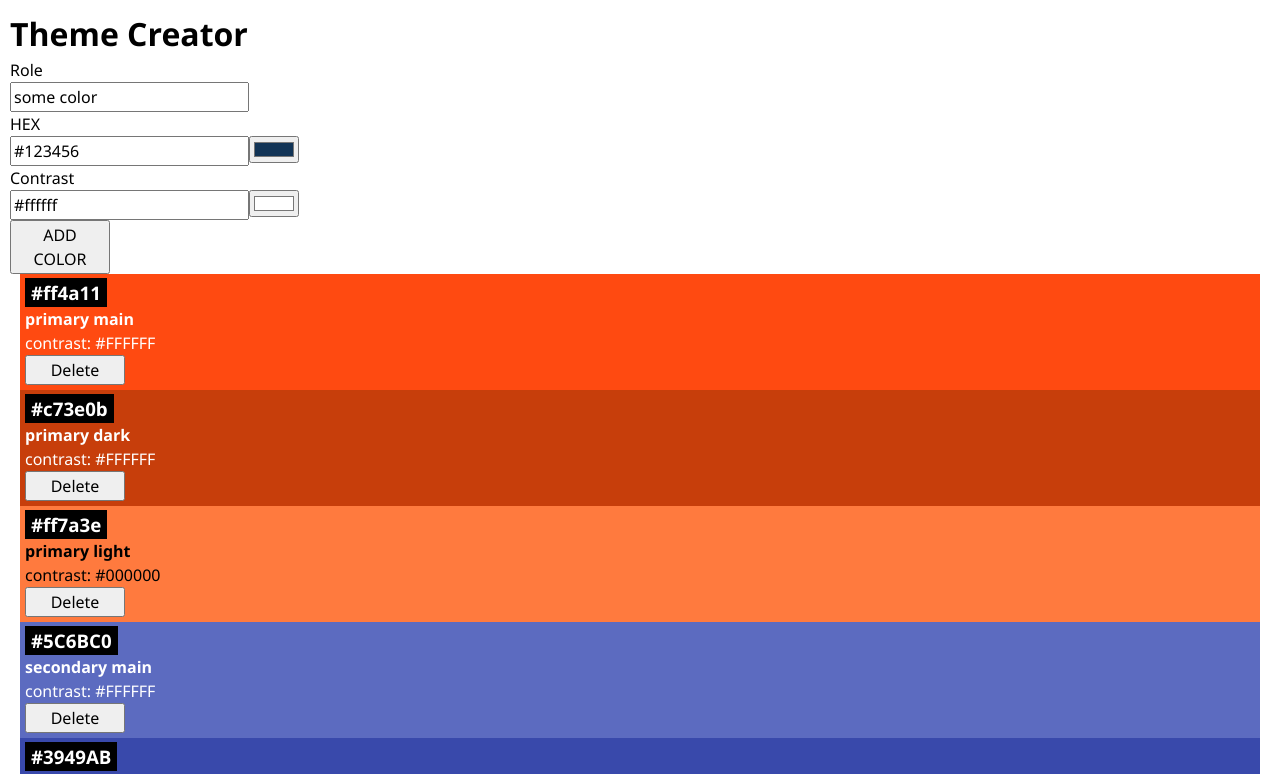
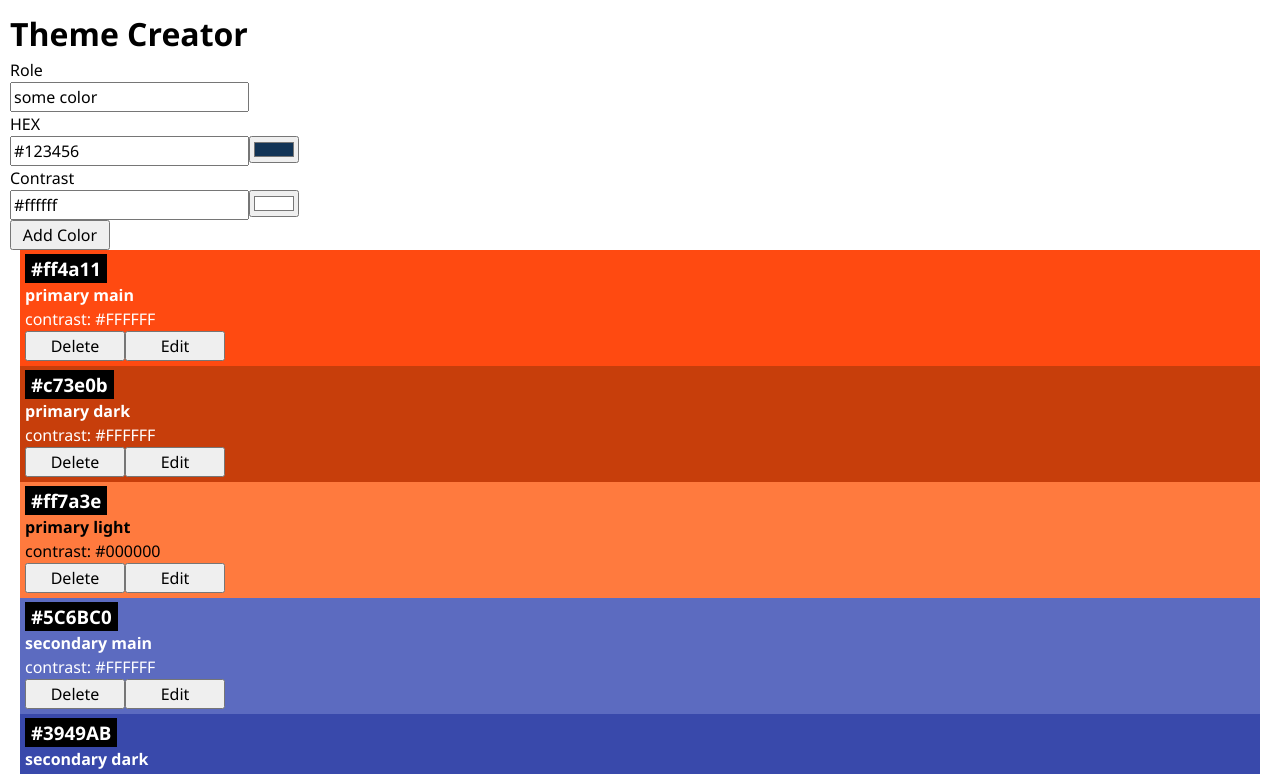
Before and after one commit to frush86/recap4, a React (Vite) app: page / in a window 1280 px wide. Shown: the top 774 px of the page. Built offline with nearby package versions, Linux system fonts and the light colour scheme.

Commit message:
dynamic buttons

```diff
--- a/src/App.jsx
+++ b/src/App.jsx
@@ -26,13 +26,31 @@ function App() {
   // updating the colors array by calling setColors
   // callback function: color => color.id !== id
 
+  // need function to updatecolor
+  // pass is down to color.jsx as a prop
+
+  const updateColor = (colorId, updatedColorData) => {
+    setColors((prevColors) =>
+      prevColors.map((color) =>
+        color.id === colorId ? { ...color, ...updatedColorData } : color
+      )
+    );
+  };
+
   return (
     <>
       <h1>Theme Creator</h1>
       <ColorForm submitAddColor={addColor} />
       {colors.map((color) => {
         // .map over the array colors.js
-        return <Color key={color.id} color={color} deleteColor={deleteColor} />;
+        return (
+          <Color
+            key={color.id}
+            color={color}
+            deleteColor={deleteColor}
+            updateColor={updateColor}
+          />
+        );
       })}
     </>
   );
--- a/src/Components/Color/Color.jsx
+++ b/src/Components/Color/Color.jsx
@@ -1,10 +1,14 @@
 import "./Color.css";
 import { useState } from "react";
+import ColorForm from "./ColorForm";
 
-export default function Color({ color, deleteColor }) {
+export default function Color({ color, deleteColor, updateColor }) {
   //state track delete
   const [isConfirming, setIsConfirming] = useState(false);
+  // toggle edit
+  const [isEditing, setIsEditing] = useState(false);
 
+  // DELETE
   const deleteClick = () => {
     // if else
     if (isConfirming) {
@@ -18,6 +22,24 @@ export default function Color({ color, deleteColor }) {
     setIsConfirming(false);
   };
 
+  // EDIT
+  const edit = () => {
+    setIsEditing(!isEditing);
+  };
+
+  const cancelEdit = () => {
+    setIsEditing(false);
+  };
+
+  // need a function for update color
+  // use something like addColor form App.jsx??
+  // import as prop
+
+  const handleUpdateColor = (updatedData) => {
+    updateColor(color.id, updatedData);
+    setIsEditing(false);
+  };
+
   return (
     <div
       className="color-card"
@@ -26,6 +48,8 @@ export default function Color({ color, deleteColor }) {
         color: color.contrastText,
       }}
     >
+      {!isEditing ? (
+        <>
           <h3 className="color-card-headline">{color.hex}</h3>
           <h4>{color.role}</h4>
           <p>contrast: {color.contrastText}</p>
@@ -38,8 +62,18 @@ export default function Color({ color, deleteColor }) {
           ) : (
             <button onClick={deleteClick}>Delete</button>
           )}
+          <button onClick={edit}>Edit</button>
+        </>
+      ) : (
+        <>
+          <ColorForm
+            submitAddColor={handleUpdateColor}
+            initialData={color}
+            isEditing={true}
+          />
+          <button onClick={cancelEdit}>Cancel</button>
+        </>
+      )}
     </div>
   );
 }
-
-// () => deleteColor(color.id)
--- a/src/Components/Color/ColorForm.jsx
+++ b/src/Components/Color/ColorForm.jsx
@@ -5,6 +5,7 @@ import ColorInput from "./ColorInput";
 export default function ColorForm({
   submitAddColor,
   initialData = { role: "some color", hex: "#123456", contrastText: "#ffffff" },
+  isEditing,
 }) {
   function handleSubmit(event) {
     event.preventDefault();
@@ -37,7 +38,7 @@ export default function ColorForm({
         <ColorInput id="contrastText" defaultValue={initialData.contrastText} />
       </label>
 
-      <button type="submit">ADD COLOR</button>
+      <button type="submit">{isEditing ? "Update" : "Add Color"}</button>
     </form>
   );
 }
```
Lines whose indentation alone changed are shown as unchanged.
